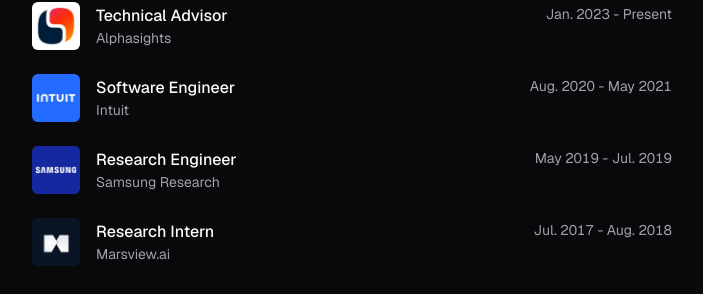
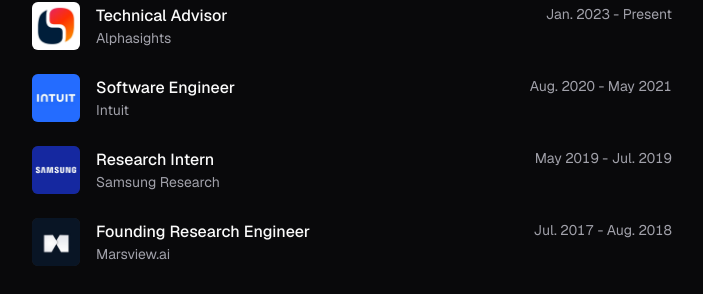
Before and after one commit to christyjacob4/portfolio, a Next.js app: page / in a window 1280 px wide. Shown: the part 1282-1576 px from the top of the page, without its empty margins (288-991 px from the left). Built offline with nearby package versions, Linux system fonts and the light colour scheme.

Commit message:
chore: update titles

```diff
--- a/src/components/experience.tsx
+++ b/src/components/experience.tsx
@@ -42,7 +42,7 @@ const experiences = [
     icon: "/companies/intuit.png",
   },
   {
-    title: "Research Engineer",
+    title: "Research Intern",
     company: "Samsung Research",
     companyUrl: "https://research.samsung.com",
     date: "May 2019 - Jul. 2019",
@@ -53,7 +53,7 @@ const experiences = [
     icon: "/companies/samsung.jpg",
   },
   {
-    title: "Research Intern",
+    title: "Founding Research Engineer",
     company: "Marsview.ai",
     companyUrl: "https://eltropy.com/press/eltropy-acquires-marsview-ai",
     date: "Jul. 2017 - Aug. 2018",
```
